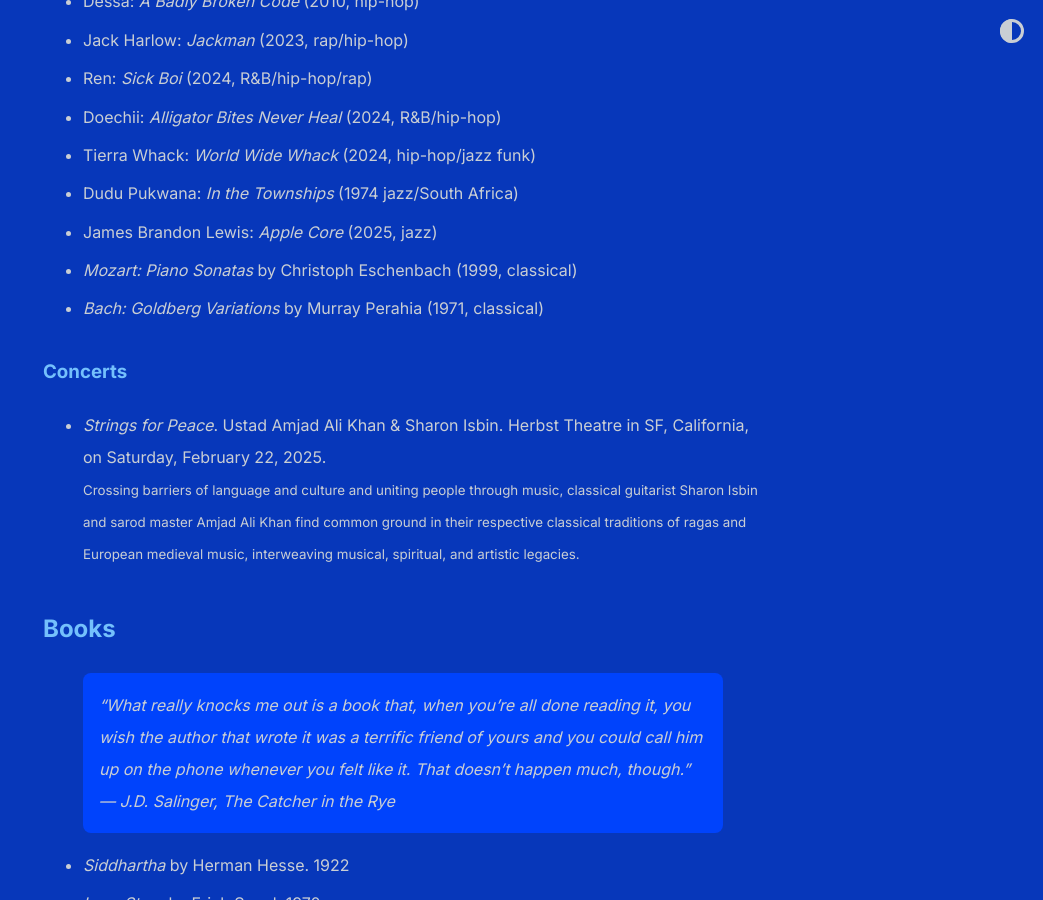
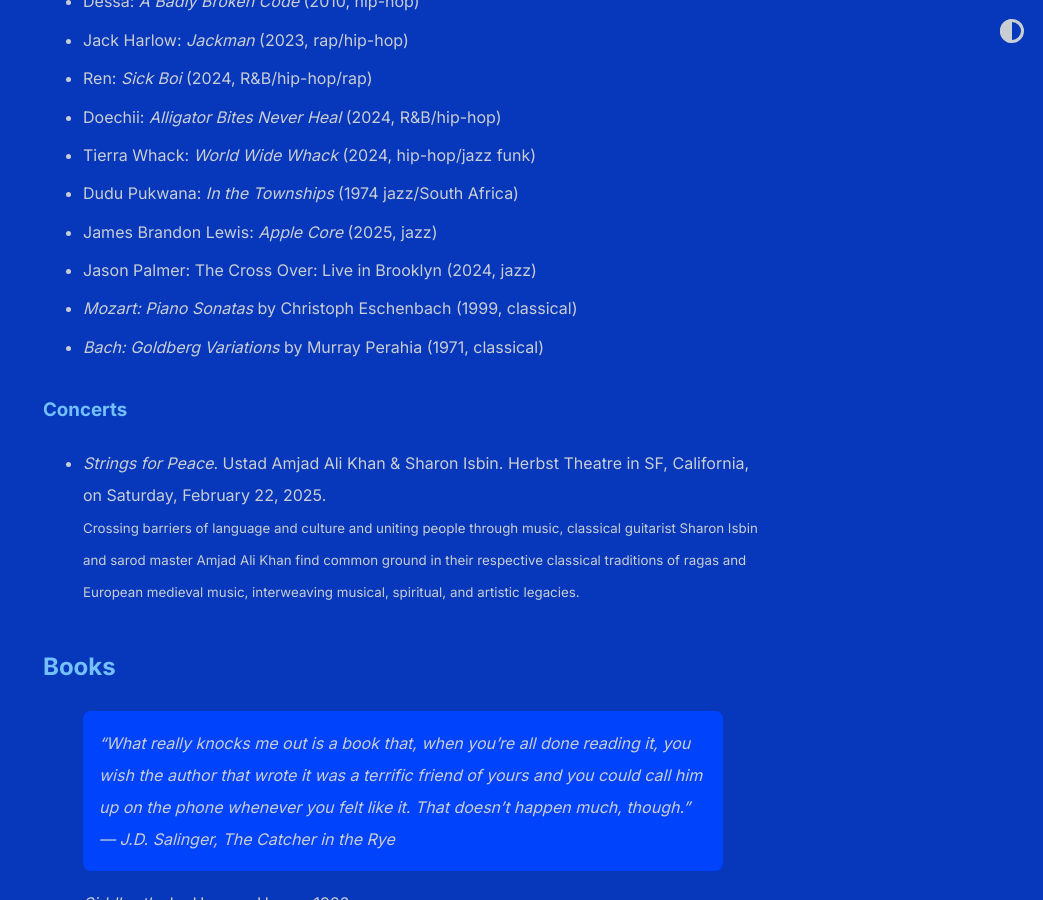
Before and after one commit to shihankanungo/shihankanungo.github.io, a Jekyll site: the page built from wrapped.md, in a window 1280 px wide and 900 px high, scrolled down 1087 px. Shown: the whole window, without its empty margins (237-1280 px from the left). Built offline with Jekyll 4.4.1, drawn with Linux system fonts in a browser that asks for light colours.

Commit message:
Update wrapped.md

```diff
--- a/wrapped.md
+++ b/wrapped.md
@@ -33,6 +33,7 @@
 - Tierra Whack: *World Wide Whack* (2024, hip-hop/jazz funk)
 - Dudu Pukwana: *In the Townships* (1974 jazz/South Africa)
 - James Brandon Lewis: *Apple Core* (2025, jazz)
+- Jason Palmer: The Cross Over: Live in Brooklyn (2024, jazz)
 - *Mozart: Piano Sonatas* by Christoph Eschenbach (1999, classical)
 - *Bach: Goldberg Variations* by Murray Perahia (1971, classical)
 
```
